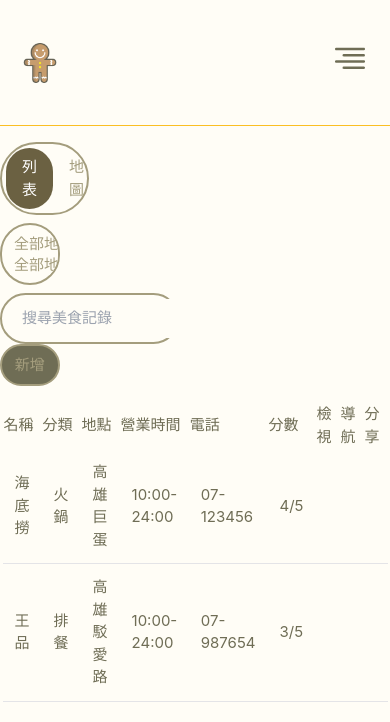
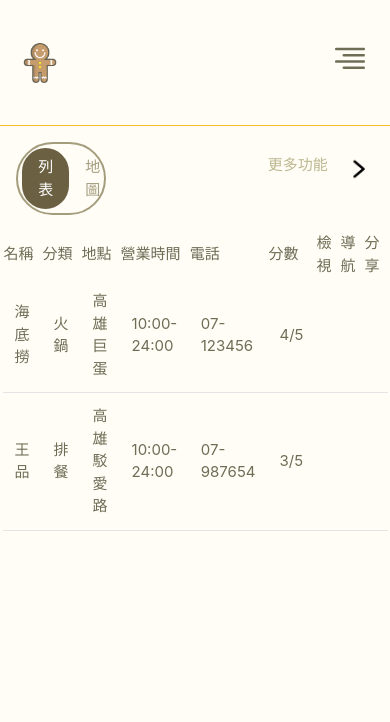
Before and after one commit to sunny96087/tastejoy_web, a Vue app: page /record in a window 390 px wide. Shown: the top 722 px of the page. Built offline with nearby package versions, Linux system fonts and the light colour scheme; what @vee-validate/i18n would draw is missing.

Commit message:
docs: component-RecordList-RWD

```diff
--- a/src/views/FoodRecordListView.vue
+++ b/src/views/FoodRecordListView.vue
@@ -1,7 +1,42 @@
 <script setup>
 
-import { ref,watch } from 'vue';
+import { ref,watch,computed,onMounted,onBeforeUnmount } from 'vue';
 import { useCountryStore } from '../stores/country.js';
+
+  // 是否要顯示功能表
+  const isMenuOpen = ref(false);
+   // 判斷當前銀幕是否為小銀幕(below 768px)
+  const isSmallScreen = ref(false);
+  // 小銀幕中是否展開功能列表
+  // 預設是不展開
+  const isMobileMenuOpen = ref(false);
+
+
+  const checkScreenSize = () => {
+    isSmallScreen.value = window.matchMedia('(max-width: 768px)').matches;
+    if (!isSmallScreen.value) {
+      isMenuOpen.value = true; // 當螢幕尺寸大於768px時，自動顯示選單
+    }
+  };
+
+  const toggleMenu = () => {
+    isMenuOpen.value = !isMenuOpen.value;
+    // 按下按鈕會toggle狀態
+    isMobileMenuOpen.value = !isMobileMenuOpen.value;
+  };
+
+  const shouldShowMenu = computed(() => {
+    return isMenuOpen.value || !isSmallScreen.value;
+  });
+
+  onMounted(() => {
+    checkScreenSize();
+    window.addEventListener('resize', checkScreenSize);
+  });
+
+  onBeforeUnmount(() => {
+    window.removeEventListener('resize', checkScreenSize);
+  });
 
   //取得縣市資料
   const countries = ref([]);
@@ -45,15 +80,36 @@ import { useCountryStore } from '../stores/country.js';
 
 <template>
   <div class="max-w-7xl mx-auto my-0 bg-custom-color">
-    <header class="w-11/12 mb-4 pt-4 md:flex justify-around">
-      <div class="w-1/4 p-1 mb-2 border-2 border-[#a49d7d] rounded-full overflow-hidden md:w-auto md:mb-0 flex items-center">
+    <header class="w-11/12 mx-auto mb-4 pt-4 relative md:flex justify-around">
+      <div class="w-1/4 p-1 mb-2 border-2 border-[#a49d7d] rounded-full overflow-auto md:w-auto md:mb-0 flex items-center">
         <input type="radio" id="list" name="view" class="hidden peer/list" checked />
-        <label for="list" class="cursor-pointer px-4 py-2 text-custom-switch-color peer-checked/list:bg-[#6b6142] peer-checked/list:text-white border-b-0 border-gray-400 rounded-full">列表</label>
+        <label for="list" class="cursor-pointer px-4 py-2 text-custom-switch-color peer-checked/list:bg-[#6b6142] peer-checked/list:text-white border-b-0 border-gray-400 rounded-full">
+          列表
+        </label>
+        <input type="radio" id="map" name="view" class="hidden peer/map" />
+        <label for="map" class="cursor-pointer px-4 py-2 text-custom-switch-color peer-checked/map:bg-[#6b6142] peer-checked/map:text-white border-b-0 border-gray-400 rounded-full">
+          地圖
+        </label>
+      </div>
 
-        <input type="radio" id="map" name="view" class="hidden peer/map" />
-        <label for="map" class="cursor-pointer px-4 py-2 text-custom-switch-color peer-checked/map:bg-[#6b6142] peer-checked/map:text-white border-b-0 border-gray-400 rounded-full">地圖</label>
+      <!-- 手機版收合展開功能按鈕 -->
+      <div class="absolute top-7 right-0 md:hidden">
+        <div v-if="isMobileMenuOpen" class="flex justify-center">
+          <span class="font-light text-[#BDB890] text-right mr-4">收合</span>
+          <button @click="toggleMenu">
+            <img src="../assets/images/FoodRecordList/downArrow.png" alt="open" style="width:20px;height:20px;">
+          </button>
+        </div>
+
+        <div v-else class="flex justify-center">
+          <span class="font-light text-[#BDB890] text-right mr-4">更多功能</span>
+          <button @click="toggleMenu">
+            <img src="../assets/images/FoodRecordList/rightArrow.png" alt="close" style="width:30px;height:30px;">
+          </button>
+        </div>
       </div>
-      <div class="w-1/6 mb-2 border-2 border-[#a49d7d] rounded-full overflow-hidden p-2 md:w-auto md:mb-0">
+
+      <div v-if=shouldShowMenu class="w-full mb-2 border-2 border-[#a49d7d] rounded-full overflow-hidden p-2 md:w-auto md:mb-0">
         <select class="border-0 text-[#a49d7d] bg-[#FFFDF6] md: block" v-model="selectedCountry">
           <option value="全部地區">全部地區</option>
           <option v-for="(country,id) in countries" :key="id" :value="country">
@@ -67,15 +123,16 @@ import { useCountryStore } from '../stores/country.js';
           </option>
         </select>
       </div>
-      <div class="w-1/2 m-0 p-1 border-2 border-[#a49d7d] rounded-full flex justify-between">
+      <div v-if=shouldShowMenu class="w-full mb-2 p-1 border-2 border-[#a49d7d] rounded-full flex justify-between md:w-1/2 md:mb-0">
         <input class="p-2 ml-2 text-[#a49d7d] border-0 border-[#FFFDF6] bg-[#FFFDF6]" type="text" placeholder="搜尋美食記錄">
         <button class="p-2 bg-[#FFFDF6] rounded-full border-0 cursor-pointer">
           <img src="../assets/images/FoodRecordList/search.png" alt="search-icon" style="width:20px; height:20px;">
         </button>
       </div>
-      <div class="w-1/6 border-2 border-[#a49d7d] rounded-full bg-[#6F6D55] flex justify-center">
-        <button class="p-2 text-[#a49d7d] cursor-pointer">新增</button>
+      <div v-if=shouldShowMenu class="w-full flex justify-end md:w-1/6">
+        <button class="w-1/6 p-2 text-[#a49d7d] cursor-pointer border-2 border-[#a49d7d] rounded-full bg-[#6F6D55] md:w-full">新增</button>
       </div>
+
     </header>
     <main class="h-screen text-[#6F6D55]">
       <table v-if="!isNoData" class="w-11/12 mx-auto border-collapse">
```
Also changed, not shown: src/assets/images/FoodRecordList/downArrow.png (added), src/assets/images/FoodRecordList/rightArrow.png (added), src/components/NavBar.vue (line endings or trailing spaces).
